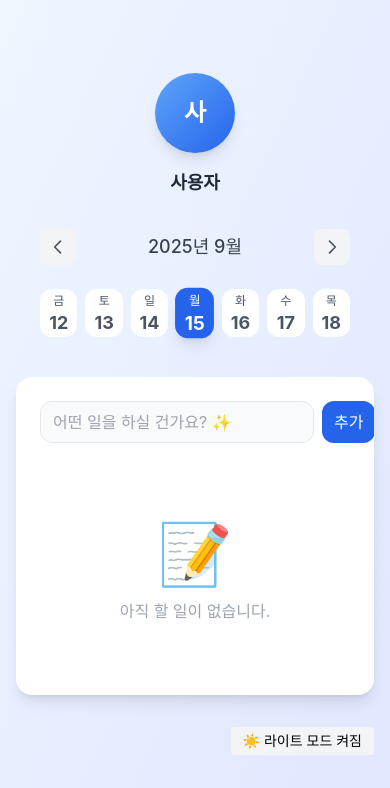
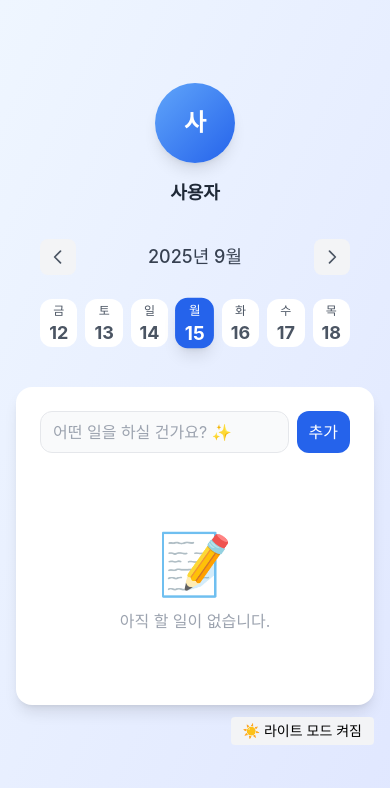
Before and after one commit to doyeonkim1997/react-ts-todolist, a React (Vite) app: page / in a window 390 px wide. Shown: the top 788 px of the page. Built offline with nearby package versions, Linux system fonts and the light colour scheme; a web font is replaced by a local one.

Commit message:
fix(TodoForm): fix button cutoff in mobile layout

```diff
--- a/src/App.tsx
+++ b/src/App.tsx
@@ -35,7 +35,7 @@ function App() {
           flex items-center justify-center
         "
       >
-        <div className="w-full max-w-xl px-4 sm:px-6">
+        <div className="w-full max-w-xl px-4 sm:px- 6 lg:px-8 py-8">
           {/* 프로필 섹션 */}
           <ProfileSection
             profileImage={DEFAULT_USER_PROFILE.profileImage}
@@ -54,7 +54,7 @@ function App() {
               bg-white dark:bg-slate-800
               rounded-2xl shadow-lg overflow-hidden
               transition-colors duration-300
-              max-h-[70vh] sm:h-[600px] md:h-[700px]
+              max-h-[70vh] sm:h-[600px] md:h-[500px]
               flex flex-col
             "
           >
@@ -86,7 +86,7 @@ function App() {
           </div>
 
           {/* 하단 컨트롤 */}
-          <div className="h-8"></div>
+          <div className="h-3"></div>
           <div className="flex gap-2 justify-end">
             <DarkModeToggle />
             <ContactFAB />
--- a/src/components/TodoForm.tsx
+++ b/src/components/TodoForm.tsx
@@ -20,7 +20,7 @@ export function TodoForm({ onAdd }: TodoFormProps) {
   };
 
   return (
-    <form onSubmit={handleSubmit} className="flex gap-2 sm:gap-3">
+    <form onSubmit={handleSubmit} className="flex gap-2 sm:gap-3 w-full">
       {/* 입력창 */}
       <input
         type="text"
@@ -28,7 +28,8 @@ export function TodoForm({ onAdd }: TodoFormProps) {
         onChange={(e) => setText(e.target.value)}
         placeholder="어떤 일을 하실 건가요? ✨"
         className="
-          flex-1 px-3 py-2 sm:px-4 sm:py-3
+          flex-1 min-w-0
+          px-3 py-2 sm:px-4 sm:py-3
           border border-gray-200 dark:border-slate-500
           rounded-xl
           focus:outline-none focus:ring-2 focus:ring-blue-500
@@ -43,6 +44,7 @@ export function TodoForm({ onAdd }: TodoFormProps) {
       <button
         type="submit"
         className="
+          shrink-0
           px-3 sm:px-5 py-2 sm:py-3
           bg-blue-600 text-white rounded-xl
           hover:bg-blue-700
```
